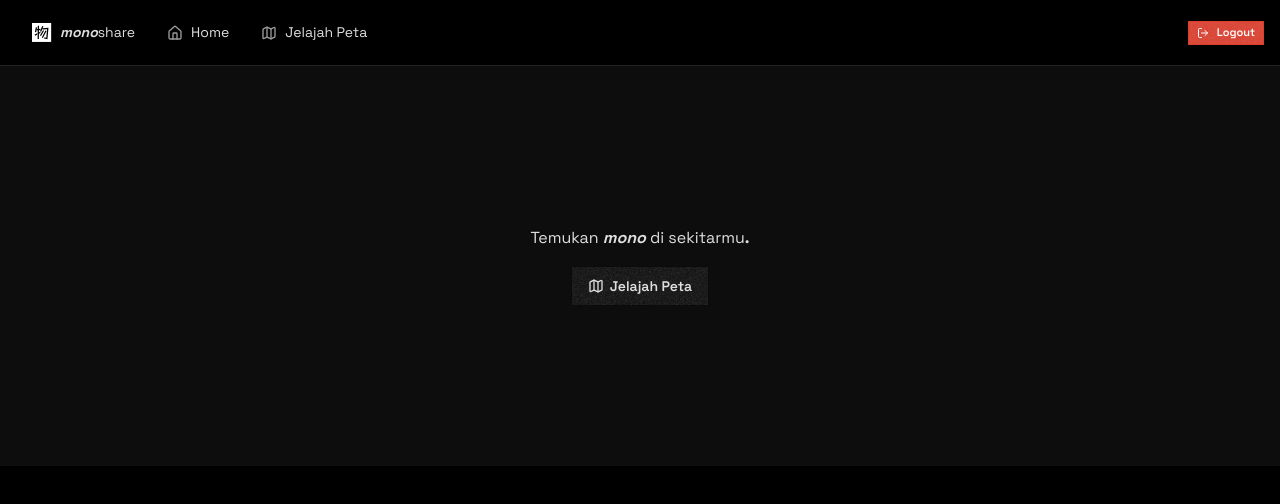
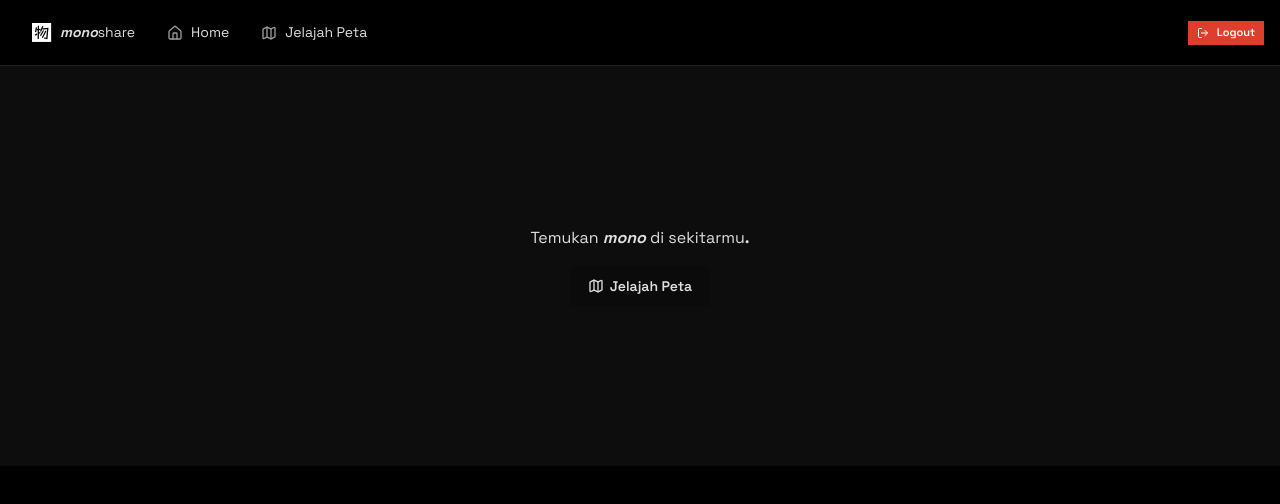
Before and after one commit to faridreaming/monoshare, a website built with Vite: page index.html in a window 1280 px wide. Built offline with nearby package versions, Linux system fonts and the light colour scheme.

Commit message:
feat: set noise variable to 0 in style.css for improved design consistency

```diff
--- a/src/style.css
+++ b/src/style.css
@@ -38,6 +38,6 @@
   --size-field: 0.25rem;
   --border: 1px;
   --depth: 0;
-  --noise: 1;
+  --noise: 0;
   --font-family: 'Space Grotesk', sans-serif;
 }
```
